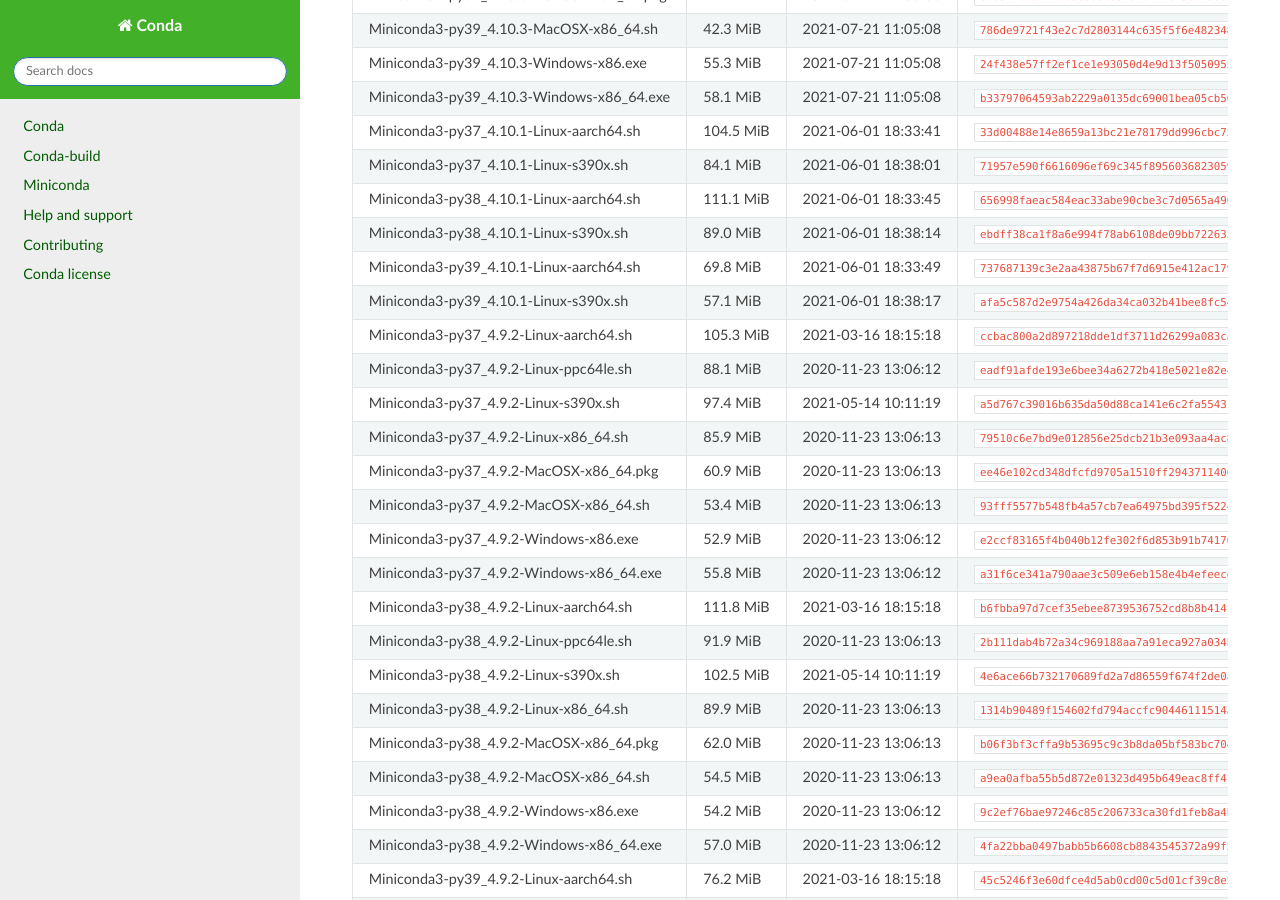
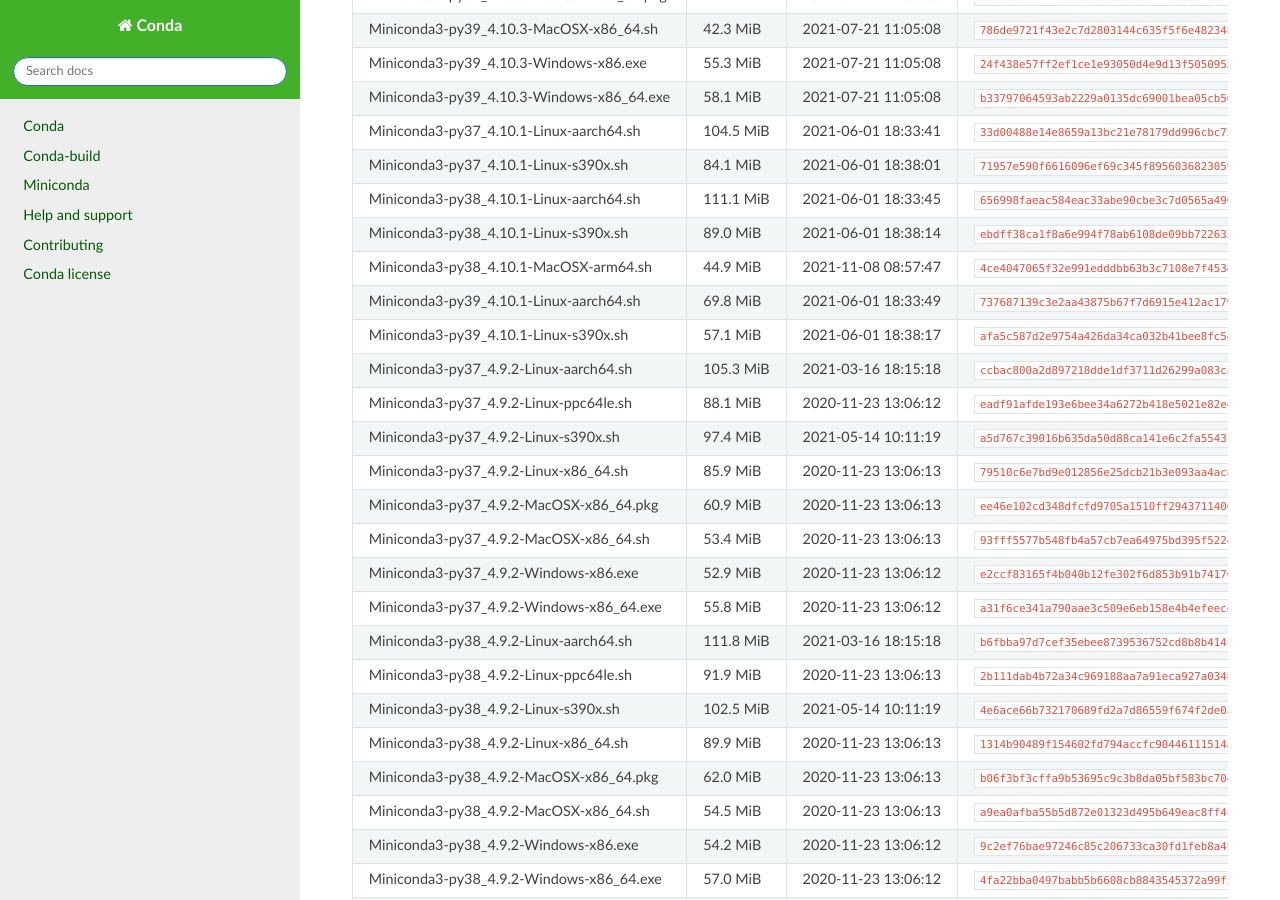
Before and after one commit to conda/conda-docs, a Sphinx documentation site: the page built from docs/source/miniconda_hashes.rst, in a window 1280 px wide and 900 px high, scrolled down 1603 px. Built offline with Sphinx 7.4.7 and the Read the Docs theme 2.0.0, drawn with Linux system fonts in a browser that asks for light colours.

Commit message:
Put macOS arm64 line back in miniconda hashes page.

```diff
--- a/docs/source/miniconda_hashes.rst
+++ b/docs/source/miniconda_hashes.rst
@@ -56,6 +56,7 @@
 Miniconda3-py37_4.10.1-Linux-s390x.sh         84.1 MiB   2021-06-01 18:38:01  ``71957e590f6616096ef69c345f895603682305962d03889293ea937c3c56db94``
 Miniconda3-py38_4.10.1-Linux-aarch64.sh      111.1 MiB   2021-06-01 18:33:45  ``656998faeac584eac33abe90cbe3c7d0565a49031a4f5049d9e5311bb7b616fe``
 Miniconda3-py38_4.10.1-Linux-s390x.sh         89.0 MiB   2021-06-01 18:38:14  ``ebdff38ca1f8a6e994f78ab6108de09bb722633500980ab79c59ba9312443de5``
+Miniconda3-py38_4.10.1-MacOSX-arm64.sh        44.9 MiB   2021-11-08 08:57:47  ``4ce4047065f32e991edddbb63b3c7108e7f4534cfc1efafc332454a414deab58``
 Miniconda3-py39_4.10.1-Linux-aarch64.sh       69.8 MiB   2021-06-01 18:33:49  ``737687139c3e2aa43875b67f7d6915e412ac179f2e33e14f00e8b4e1f3d31dd7``
 Miniconda3-py39_4.10.1-Linux-s390x.sh         57.1 MiB   2021-06-01 18:38:17  ``afa5c587d2e9754a426da34ca032b41bee8fc5419881cc257ef7ee2e6e951c46``
 Miniconda3-py37_4.9.2-Linux-aarch64.sh       105.3 MiB   2021-03-16 18:15:18  ``ccbac800a2d897218dde1df3711d26299a083ca0beb118edf62cf8f3d9516da8``
```
